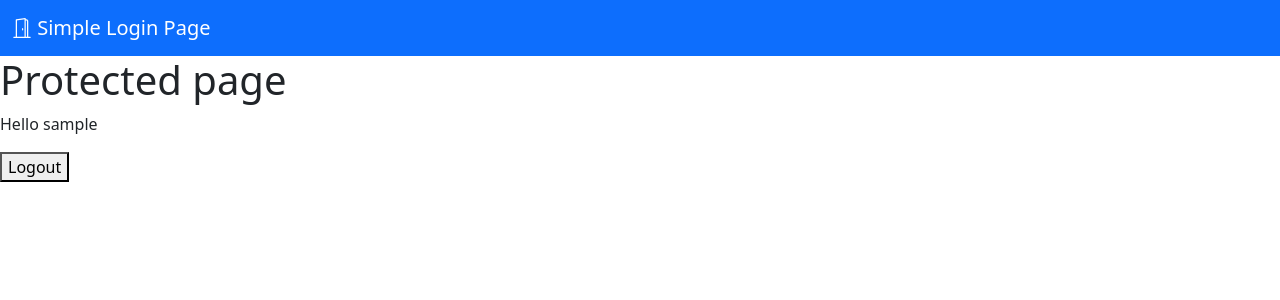
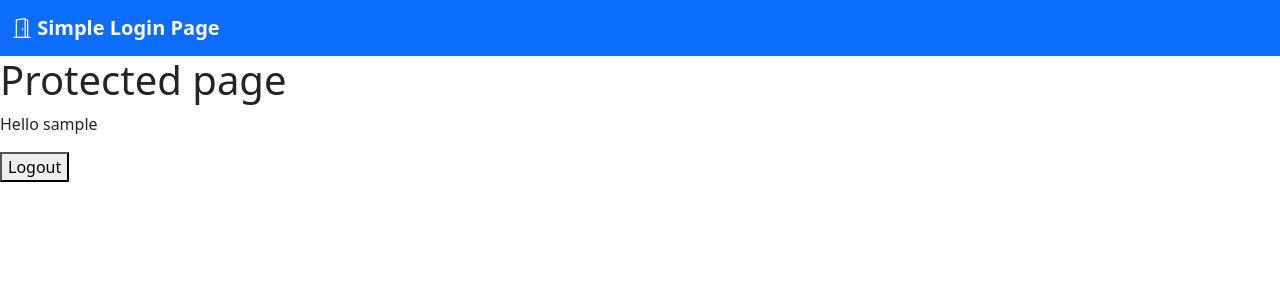
Before and after one commit to Bicskow/django-auth, a Django app: page / in a window 1280 px wide. Shown: the top 300 px of the page. Run offline with Django 4.2, Linux system fonts and the light colour scheme; the visitor is signed in with stand-in values (Sample User, id 1).

Commit message:
navbar style update

```diff
--- a/templates/base.html
+++ b/templates/base.html
@@ -12,7 +12,7 @@
 
     <nav class="navbar navbar-expand-lg bg-primary" data-bs-theme="dark">
         <div class="container-fluid">
-            <a class="navbar-brand" href="#">
+            <a class="navbar-brand fw-bold lead" href="#">
                 <i class="bi bi-door-open"></i>
                 Simple Login Page
             </a>
```
